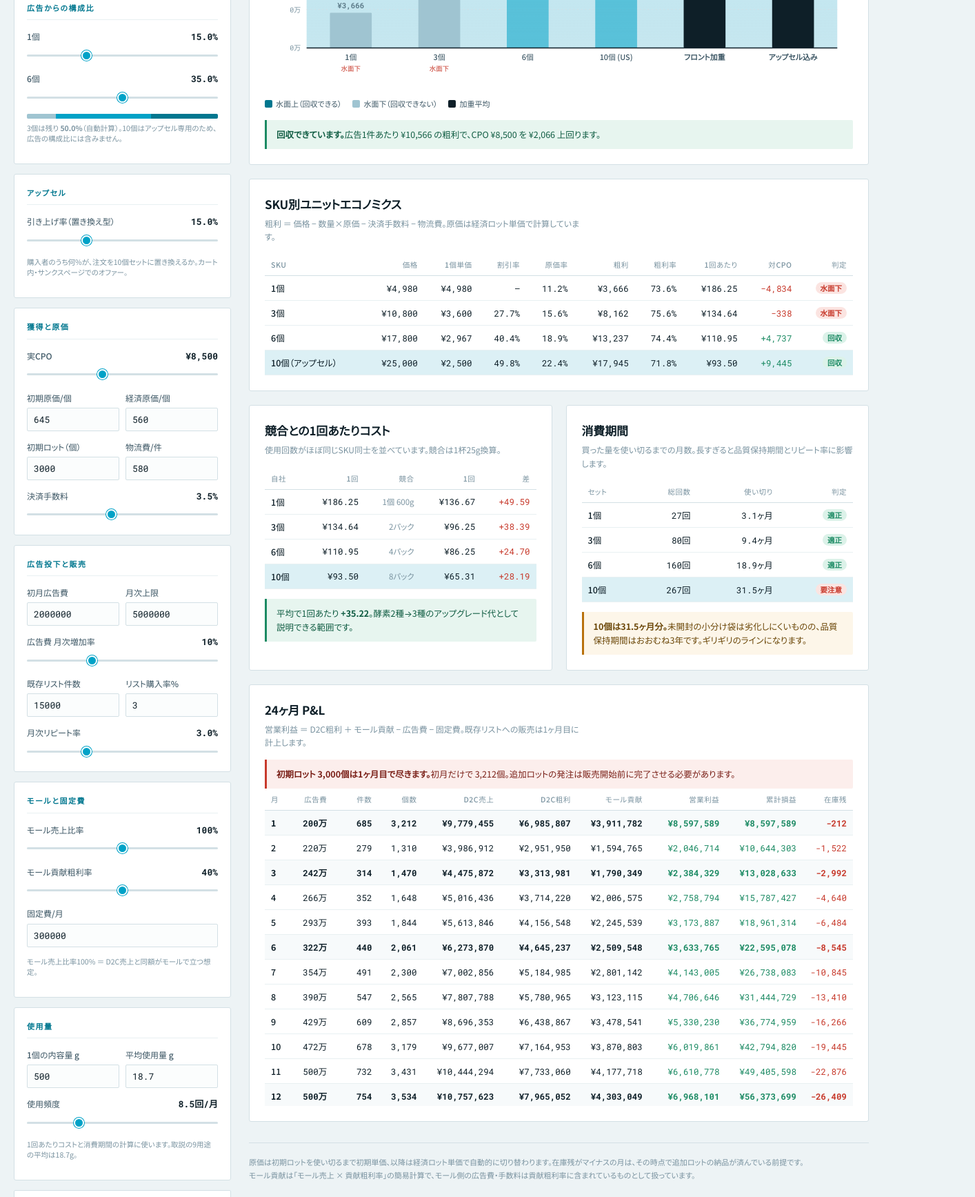
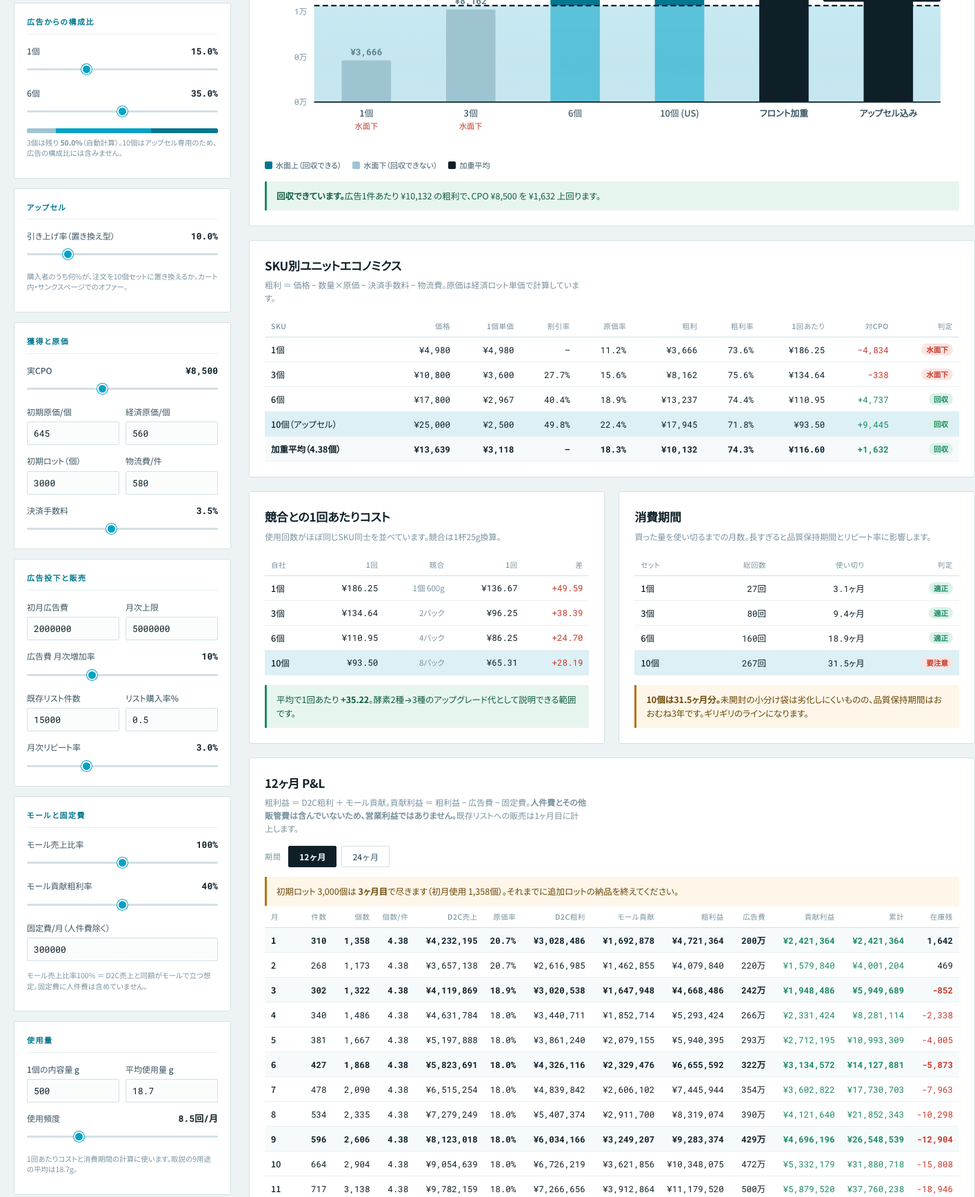
Before and after one commit to r-tsuyuzaki-cell/oxy-simulator, a plain HTML site: page index.html in a window 1280 px wide. Shown: the part 861-2596 px from the top of the page at 69% size, 1414 px wide, since content can reach past the window. Drawn offline with Linux system fonts and the light colour scheme.

Commit message:
Update index.html

```diff
--- a/index.html
+++ b/index.html
@@ -193,6 +193,16 @@ tbody tr.is-total td{border-top:1.5px solid var(--ink);font-weight:700;backgroun
 }
 .share-warn.is-on{display:block}
 
+/* ---------- period toggle ---------- */
+.period{display:flex;align-items:center;gap:7px;margin-bottom:14px}
+.period-label{font-size:11px;letter-spacing:.1em;color:var(--ink-3);margin-right:3px}
+.period-btn{
+  padding:6px 15px;border:1px solid var(--line);background:#fff;color:var(--ink-2);
+  border-radius:2px;font-family:var(--jp);font-size:12px;font-weight:500;cursor:pointer
+}
+.period-btn:hover{border-color:var(--oxy);color:var(--oxy-deep)}
+.period-btn.is-on{background:var(--ink);border-color:var(--ink);color:#fff;font-weight:700}
+
 @media (prefers-reduced-motion:reduce){
   *{animation:none!important;transition:none!important}
 }
@@ -201,9 +211,9 @@ tbody tr.is-total td{border-top:1.5px solid var(--ink);font-weight:700;backgroun
 <div class="wrap">
 
   <header class="mast">
-    <div class="mast-eyebrow">Unit Economics / 24-Month P&amp;L</div>
+    <div class="mast-eyebrow">Unit Economics / Monthly P&amp;L</div>
     <h1>酸素系漂白洗浄剤<br>売上・粗利シミュレーター</h1>
-    <p class="mast-sub">単品メイン＋モール併売（定期なし）。1個500gの酸素系漂白洗浄剤について、価格・構成比・アップセル引き上げ率を動かして、CPOを回収できるかと24ヶ月の着地を確認します。</p>
+    <p class="mast-sub">単品メイン＋モール併売（定期なし）。1個500gの酸素系漂白洗浄剤について、価格・構成比・アップセル引き上げ率を動かして、CPOを回収できるか、粗利益がどこまで積み上がるかを確認します。人件費は含めていないため、営業利益ではなく貢献利益までを算出します。</p>
   </header>
 
   <div class="verdict" id="verdict"></div>
@@ -346,10 +356,10 @@ tbody tr.is-total td{border-top:1.5px solid var(--ink);font-weight:700;backgroun
           <input type="range" id="mm" min="0" max="80" step="1">
         </div>
         <div class="fld">
-          <label for="fx"><span class="fld-name">固定費/月</span></label>
+          <label for="fx"><span class="fld-name">固定費/月（人件費除く）</span></label>
           <input type="number" id="fx" step="50000">
         </div>
-        <p class="hint">モール売上比率100% ＝ D2C売上と同額がモールで立つ想定。</p>
+        <p class="hint">モール売上比率100% ＝ D2C売上と同額がモールで立つ想定。固定費に人件費は含めていません。</p>
       </div>
 
       <div class="panel">
@@ -439,15 +449,21 @@ tbody tr.is-total td{border-top:1.5px solid var(--ink);font-weight:700;backgroun
 
       <section class="sec">
         <div class="sec-head">
-          <h2>24ヶ月 P&amp;L</h2>
-          <p>営業利益 ＝ D2C粗利 ＋ モール貢献 − 広告費 − 固定費。既存リストへの販売は1ヶ月目に計上します。</p>
+          <h2 id="plTitle">12ヶ月 P&amp;L</h2>
+          <p>粗利益 ＝ D2C粗利 ＋ モール貢献。貢献利益 ＝ 粗利益 − 広告費 − 固定費。<b>人件費とその他販管費は含んでいないため、営業利益ではありません。</b>既存リストへの販売は1ヶ月目に計上します。</p>
+        </div>
+        <div class="period" role="group" aria-label="シミュレーション期間">
+          <span class="period-label">期間</span>
+          <button type="button" class="period-btn is-on" data-mo="12">12ヶ月</button>
+          <button type="button" class="period-btn" data-mo="24">24ヶ月</button>
         </div>
         <div id="stockNote"></div>
         <div class="tscroll pl-scroll">
           <table>
             <thead><tr>
-              <th>月</th><th>広告費</th><th>件数</th><th>個数</th><th>D2C売上</th>
-              <th>D2C粗利</th><th>モール貢献</th><th>営業利益</th><th>累計損益</th><th>在庫残</th>
+              <th>月</th><th>件数</th><th>個数</th><th>個数/件</th>
+              <th>D2C売上</th><th>原価率</th><th>D2C粗利</th><th>モール貢献</th>
+              <th>粗利益</th><th>広告費</th><th>貢献利益</th><th>累計</th><th>在庫残</th>
             </tr></thead>
             <tbody id="plBody"></tbody>
           </table>
@@ -455,6 +471,7 @@ tbody tr.is-total td{border-top:1.5px solid var(--ink);font-weight:700;backgroun
       </section>
 
       <p class="foot">
+        <b>この表に人件費は入っていません。</b>貢献利益から人件費・その他販管費を差し引いた残りが営業利益になります。1人あたり年600万円で3名を配置すると月150万円、12ヶ月で1,800万円が貢献利益から減る計算です。<br>
         原価は初期ロットを使い切るまで初期単価、以降は経済ロット単価で自動的に切り替わります。在庫残がマイナスの月は、その時点で追加ロットの納品が済んでいる前提です。<br>
         モール貢献は「モール売上 × 貢献粗利率」の簡易計算で、モール側の広告費・手数料は貢献粗利率に含まれているものとして扱っています。
       </p>
@@ -466,12 +483,13 @@ tbody tr.is-total td{border-top:1.5px solid var(--ink);font-weight:700;backgroun
 <script>
 const DEFAULTS={
   p1:4980,p3:10800,p6:17800,p10:25000,
-  m1:15,m6:35,ur:15,
+  m1:15,m6:35,ur:10,
   cpo:8500,c1:645,c2:560,lot:3000,logi:580,pay:3.5,
-  ad1:2000000,adcap:5000000,adg:10,listn:15000,listr:3,rep:3,
+  ad1:2000000,adcap:5000000,adg:10,listn:15000,listr:0.5,rep:3,
   mr:100,mm:40,fx:300000,
-  sz:500,dose:18.7,freq:8.7
+  sz:500,dose:18.7,freq:8.5
 };
+let MONTHS=12;
 const IDS=Object.keys(DEFAULTS);
 const $=id=>document.getElementById(id);
 
@@ -541,9 +559,9 @@ function compute(v){
     needR = denom>0 ? (v.cpo-frontGP)/denom : null;
   }
 
-  // 24ヶ月
-  const rows=[]; let ad=v.ad1, cumCust=0, usedInit=0, cumCF=0, cumUnits=0, stockOut=null;
-  for(let m=1;m<=24;m++){
+  // 期間シミュレーション
+  const rows=[]; let ad=v.ad1, cumCust=0, usedInit=0, cumCF=0, cumUnits=0, stockOut=null, cumCost=0;
+  for(let m=1;m<=MONTHS;m++){
     const adm=Math.min(ad, v.adcap);
     const newO=adm/v.cpo;
     const listO=(m===1)? v.listn*(v.listr/100) : 0;
@@ -561,35 +579,53 @@ function compute(v){
     const d2cGP =orders*((1-r)*fGP + r*uGP);
     const mallRev=d2cRev*(v.mr/100);
     const mallGP =mallRev*(v.mm/100);
-    const op=d2cGP+mallGP-adm-v.fx;
-    cumCF+=op; cumCust+=orders; cumUnits+=units;
+    const gpTotal=d2cGP+mallGP;                 // 粗利益（人件費前）
+    const cont=gpTotal-adm-v.fx;                // 貢献利益（人件費・その他販管費前）
+    const cost=units*bc;
+    cumCF+=cont; cumCust+=orders; cumUnits+=units; cumCost+=cost;
     if(stockOut===null && cumUnits>=v.lot) stockOut=m;
 
-    rows.push({m,ad:adm,orders,units,d2cRev,d2cGP,mallGP,op,cum:cumCF,stock:v.lot-cumUnits});
+    rows.push({m,ad:adm,orders,units,d2cRev,d2cGP,mallGP,gpTotal,cont,cum:cumCF,
+               stock:v.lot-cumUnits,cost,cr:cost/d2cRev,upo:units/orders});
     ad*=(1+v.adg/100);
   }
 
+  const totRev=rows.reduce((a,x)=>a+x.d2cRev,0);
+  const totOrders=rows.reduce((a,x)=>a+x.orders,0);
   return {skus,front,us,frontGP,blendGP,blendRev,unitsPerOrder,usesPer,needR,rows,cumUnits,stockOut,
-          totRev:rows.reduce((a,x)=>a+x.d2cRev,0),
-          totMall:rows.reduce((a,x)=>a+x.d2cRev*(v.mr/100),0),
-          totOrders:rows.reduce((a,x)=>a+x.orders,0)};
+          totRev, totOrders, cumCost,
+          totMall:totRev*(v.mr/100),
+          totD2CGP:rows.reduce((a,x)=>a+x.d2cGP,0),
+          totMallGP:rows.reduce((a,x)=>a+x.mallGP,0),
+          totGP:rows.reduce((a,x)=>a+x.gpTotal,0),      // 粗利益 合計
+          totAd:rows.reduce((a,x)=>a+x.ad,0),
+          avgUnits:cumUnits/totOrders,          // 平均販売個数（1件あたり）
+          avgCR:cumCost/totRev,                 // 平均原価率（実現ベース）
+          steadyCR:(unitsPerOrder*v.c2)/blendRev, // 平均原価率（経済ロット単価ベース）
+          last:rows[rows.length-1]};
 }
 
 /* ---------- render ---------- */
 
 function renderVerdict(v,c){
   const gap=c.blendGP-v.cpo, ok=gap>=0;
-  const last=c.rows[23];
+  const last=c.last, P=MONTHS+'ヶ月';
+  const oku=n=>{
+    const a=Math.abs(n);
+    if(a>=100000000) return (n<0?'−¥':'¥')+(a/100000000).toFixed(2)+'億';
+    if(a>=10000)     return (n<0?'−¥':'¥')+(a/10000).toFixed(0)+'万';
+    return (n<0?'−¥':'¥')+Math.round(a).toLocaleString('ja-JP');
+  };
   const cells=[
     {hero:true,label:'広告1件あたり粗利',num:yen(c.blendGP),
      note:(ok?'CPOを ':'CPOに ')+yen(Math.abs(gap))+(ok?' 上回る':' 届かない'),cls:ok?'pos':'neg'},
-    {label:'客単価',num:yen(c.blendRev),note:c.unitsPerOrder.toFixed(2)+'個/件'},
+    {label:'客単価',num:yen(c.blendRev),note:c.avgUnits.toFixed(2)+'個/件'},
     {label:'フロント単体の粗利',num:yen(c.frontGP),
      note:c.frontGP>=v.cpo?'アップセル無しで黒字':'アップセルで補う必要あり',cls:c.frontGP>=v.cpo?'pos':'neg'},
-    {label:'24ヶ月 総売上',num:'¥'+(( c.totRev+c.totMall)/100000000).toFixed(2)+'億',note:'D2C＋モール'},
-    {label:'24ヶ月 営業利益',num:'¥'+(last.cum/100000000).toFixed(2)+'億',
-     note:last.cum>=0?'黒字':'赤字',cls:last.cum>=0?'pos':'neg'},
-    {label:'24ヶ月 累計個数',num:Math.round(c.cumUnits).toLocaleString('ja-JP'),note:'必要生産量'}
+    {label:P+' 総売上',num:oku(c.totRev+c.totMall),note:'D2C＋モール'},
+    {hero:true,label:P+' 粗利益',num:oku(c.totGP),
+     note:'原価率 '+pct(c.avgCR*100)+'／人件費前'},
+    {label:P+' 累計個数',num:Math.round(c.cumUnits).toLocaleString('ja-JP'),note:'必要生産量'}
   ];
   $('verdict').innerHTML=cells.map(x=>`
     <div class="vcell${x.hero?' is-hero':''}">
@@ -668,6 +704,8 @@ function renderWater(v,c){
 }
 
 function renderSKU(v,c){
+  const d0=c.blendGP-v.cpo, ok0=d0>=0;
+  const avgUses=c.avgUnits*c.usesPer;
   $('skuBody').innerHTML=c.skus.map(s=>{
     const d=s.gp-v.cpo, ok=d>=0;
     return `<tr class="${s.us?'is-us':''}">
@@ -680,7 +718,19 @@ function renderSKU(v,c){
       <td class="${ok?'pos':'neg'}">${(ok?'+':'−')+yen(Math.abs(d)).slice(1)}</td>
       <td><span class="pill ${ok?'ok':'ng'}">${ok?'回収':'水面下'}</span></td>
     </tr>`;
-  }).join('');
+  }).join('')
+  + `<tr class="is-total">
+      <td>加重平均（${c.avgUnits.toFixed(2)}個）</td>
+      <td>${yen(c.blendRev)}</td>
+      <td>${yen(c.blendRev/c.avgUnits)}</td>
+      <td>—</td>
+      <td>${pct(c.avgCR*100)}</td>
+      <td>${yen(c.blendGP)}</td>
+      <td>${pct(c.blendGP/c.blendRev*100)}</td>
+      <td>${yen2(c.blendRev/avgUses)}</td>
+      <td class="${ok0?'pos':'neg'}">${(ok0?'+':'−')+yen(Math.abs(d0)).slice(1)}</td>
+      <td><span class="pill ${ok0?'ok':'ng'}">${ok0?'回収':'水面下'}</span></td>
+    </tr>`;
 }
 
 function renderComp(v,c){
@@ -725,35 +775,48 @@ function renderLife(v,c){
 }
 
 function renderPL(v,c){
-  const mark=[1,3,6,12,18,24];
+  const mark=MONTHS<=12?[1,3,6,9,12]:[1,3,6,12,18,24];
   $('plBody').innerHTML=c.rows.map(r=>`
     <tr class="${mark.includes(r.m)?'is-mark':''}">
-      <td>${r.m}</td><td>${man(r.ad)}</td>
+      <td>${r.m}</td>
       <td>${Math.round(r.orders).toLocaleString('ja-JP')}</td>
       <td>${Math.round(r.units).toLocaleString('ja-JP')}</td>
-      <td>${yen(r.d2cRev)}</td><td>${yen(r.d2cGP)}</td><td>${yen(r.mallGP)}</td>
-      <td class="${r.op>=0?'pos':'neg'}">${yen(r.op)}</td>
+      <td>${r.upo.toFixed(2)}</td>
+      <td>${yen(r.d2cRev)}</td>
+      <td>${pct(r.cr*100)}</td>
+      <td>${yen(r.d2cGP)}</td><td>${yen(r.mallGP)}</td>
+      <td>${yen(r.gpTotal)}</td>
+      <td>${man(r.ad)}</td>
+      <td class="${r.cont>=0?'pos':'neg'}">${yen(r.cont)}</td>
       <td class="${r.cum>=0?'pos':'neg'}">${yen(r.cum)}</td>
       <td class="${r.stock<0?'neg':''}">${Math.round(r.stock).toLocaleString('ja-JP')}</td>
     </tr>`).join('')
     + `<tr class="is-total">
-        <td>累計</td><td>—</td>
+        <td>累計</td>
         <td>${Math.round(c.totOrders).toLocaleString('ja-JP')}</td>
         <td>${Math.round(c.cumUnits).toLocaleString('ja-JP')}</td>
+        <td>${c.avgUnits.toFixed(2)}</td>
         <td>${yen(c.totRev)}</td>
-        <td>${yen(c.rows.reduce((a,x)=>a+x.d2cGP,0))}</td>
-        <td>${yen(c.rows.reduce((a,x)=>a+x.mallGP,0))}</td>
-        <td class="${c.rows[23].cum>=0?'pos':'neg'}">${yen(c.rows[23].cum)}</td>
-        <td>—</td><td>—</td>
+        <td>${pct(c.avgCR*100)}</td>
+        <td>${yen(c.totD2CGP)}</td>
+        <td>${yen(c.totMallGP)}</td>
+        <td>${yen(c.totGP)}</td>
+        <td>${man(c.totAd)}</td>
+        <td class="${c.last.cum>=0?'pos':'neg'}">${yen(c.last.cum)}</td>
+        <td class="${c.last.cum>=0?'pos':'neg'}">${yen(c.last.cum)}</td>
+        <td>—</td>
       </tr>`;
 
   const m1u=c.rows[0].units, el=$('stockNote');
-  if(c.stockOut===1){
+  if(c.stockOut===null){
+    el.className='note is-ok';
+    el.innerHTML=`初期ロット ${v.lot.toLocaleString('ja-JP')}個で ${MONTHS}ヶ月もちます（累計 ${Math.round(c.cumUnits).toLocaleString('ja-JP')}個）。`;
+  }else if(c.stockOut===1){
     el.className='note is-bad';
     el.innerHTML=`<b>初期ロット ${v.lot.toLocaleString('ja-JP')}個は1ヶ月目で尽きます。</b>初月だけで ${Math.round(m1u).toLocaleString('ja-JP')}個。追加ロットの発注は販売開始前に完了させる必要があります。`;
   }else{
     el.className='note';
-    el.innerHTML=`初期ロット ${v.lot.toLocaleString('ja-JP')}個は <b>${c.stockOut}ヶ月目</b>で尽きます（初月使用 ${Math.round(m1u).toLocaleString('ja-JP')}個）。`;
+    el.innerHTML=`初期ロット ${v.lot.toLocaleString('ja-JP')}個は <b>${c.stockOut}ヶ月目</b>で尽きます（初月使用 ${Math.round(m1u).toLocaleString('ja-JP')}個）。それまでに追加ロットの納品を終えてください。`;
   }
 }
 
@@ -843,6 +906,14 @@ $('reset').addEventListener('click',()=>{
   run();
 });
 $('share').addEventListener('click',copyShare);
+document.querySelectorAll('.period-btn').forEach(b=>{
+  b.addEventListener('click',()=>{
+    MONTHS=parseInt(b.dataset.mo,10);
+    document.querySelectorAll('.period-btn').forEach(x=>x.classList.toggle('is-on',x===b));
+    $('plTitle').textContent=MONTHS+'ヶ月 P&L';
+    run();
+  });
+});
 if(location.protocol==='file:') $('shareWarn').classList.add('is-on');
 run();
 window.addEventListener('resize',()=>{ const v=read(); renderWater(v,compute(v)); });
```
